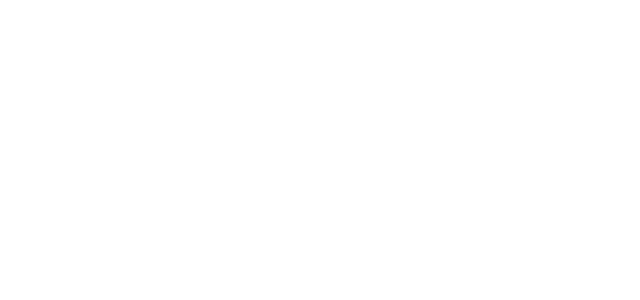
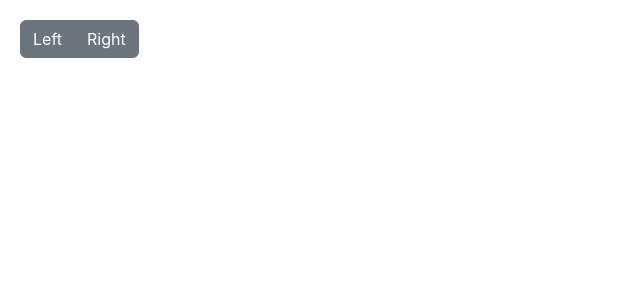
Before and after one commit to olena-diachenko/Diachenko_React-homeworks, a React (Create React App) app: page / in a window 1280 px wide. Shown: the top 300 px of the page, without its empty margins (0-640 px from the left). Built offline with nearby package versions, Linux system fonts and the light colour scheme.

Commit message:
hw-81 done

```diff
--- a/public/index.html
+++ b/public/index.html
@@ -24,6 +24,7 @@
       work correctly both with client-side routing and a non-root public URL.
       Learn how to configure a non-root public URL by running `npm run build`.
     -->
+    <link href="https://cdn.jsdelivr.net/npm/bootstrap@5.3.1/dist/css/bootstrap.min.css" rel="stylesheet" integrity="sha384-4bw+/aepP/YC94hEpVNVgiZdgIC5+VKNBQNGCHeKRQN+PtmoHDEXuppvnDJzQIu9" crossorigin="anonymous">
     <title>React App</title>
   </head>
   <body>
--- a/src/App.js
+++ b/src/App.js
@@ -1,9 +1,10 @@
+import BtnGroup from "./components/BtnGroup.jsx";
 
 function App() {
   return (
-    <div className="App">
-
-    </div>
+      <div className="App">
+        <BtnGroup />
+      </div>
   );
 }
 
--- /dev/null
+++ b/src/components/BtnGroup.jsx
@@ -0,0 +1,30 @@
+import {Component} from "react";
+import cn from "classnames";
+
+class BtnGroup extends Component {
+    constructor(props) {
+        super(props);
+        this.state = {
+            active: null
+
+        };
+    }
+
+    handleClick = (e) => {
+        e.preventDefault();
+        const buttonName = e.target.textContent;
+        this.setState({active: buttonName});
+
+    }
+
+    render() {
+        return (
+            <div className="btn-group" role="group">
+                <button type="button" className={cn("btn btn-secondary", { active: this.state.active === "Left" })} onClick={this.handleClick}>Left</button>
+                <button type="button" className={cn("btn btn-secondary", { active: this.state.active === "Right" })} onClick={this.handleClick}>Right</button>
+            </div>
+        )
+    }
+}
+
+export default BtnGroup;
--- a/src/index.css
+++ b/src/index.css
@@ -1,13 +1,13 @@
 body {
-  margin: 0;
+  margin: 20px;
   font-family: -apple-system, BlinkMacSystemFont, 'Segoe UI', 'Roboto', 'Oxygen',
-    'Ubuntu', 'Cantarell', 'Fira Sans', 'Droid Sans', 'Helvetica Neue',
-    sans-serif;
+  'Ubuntu', 'Cantarell', 'Fira Sans', 'Droid Sans', 'Helvetica Neue',
+  sans-serif;
   -webkit-font-smoothing: antialiased;
   -moz-osx-font-smoothing: grayscale;
 }
 
 code {
   font-family: source-code-pro, Menlo, Monaco, Consolas, 'Courier New',
-    monospace;
+  monospace;
 }
```
